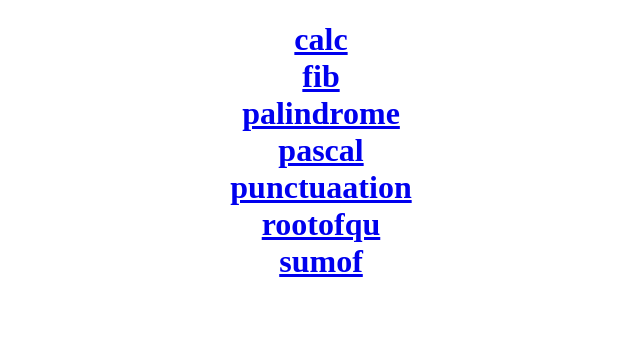
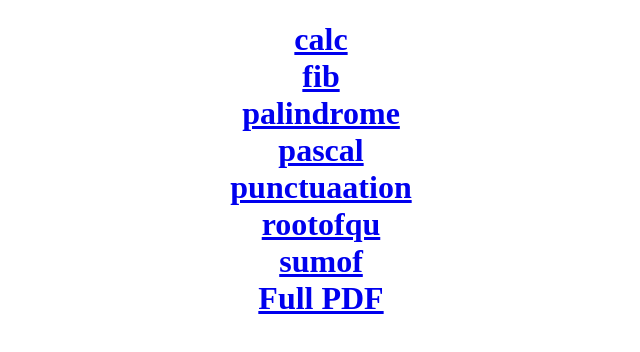
Before and after one commit to Jarvis3355/copy, a plain HTML site: page index.html in a window 1280 px wide. Shown: the whole page, without its empty margins (319-959 px from the left). Drawn offline with Linux system fonts and the light colour scheme.

Commit message:
Update index.html

```diff
--- a/index.html
+++ b/index.html
@@ -17,6 +17,8 @@
             <a href="./punctuaation.py">punctuaation</a><br>
             <a href="./rootofqu.py">rootofqu</a><br>
             <a href="./sumof.py">sumof</a><br>
+ <a href="./1 to 7 Practicals of Python.docx">Full PDF</a><br>
+
         </h1>
     </center>
 </body>
```
